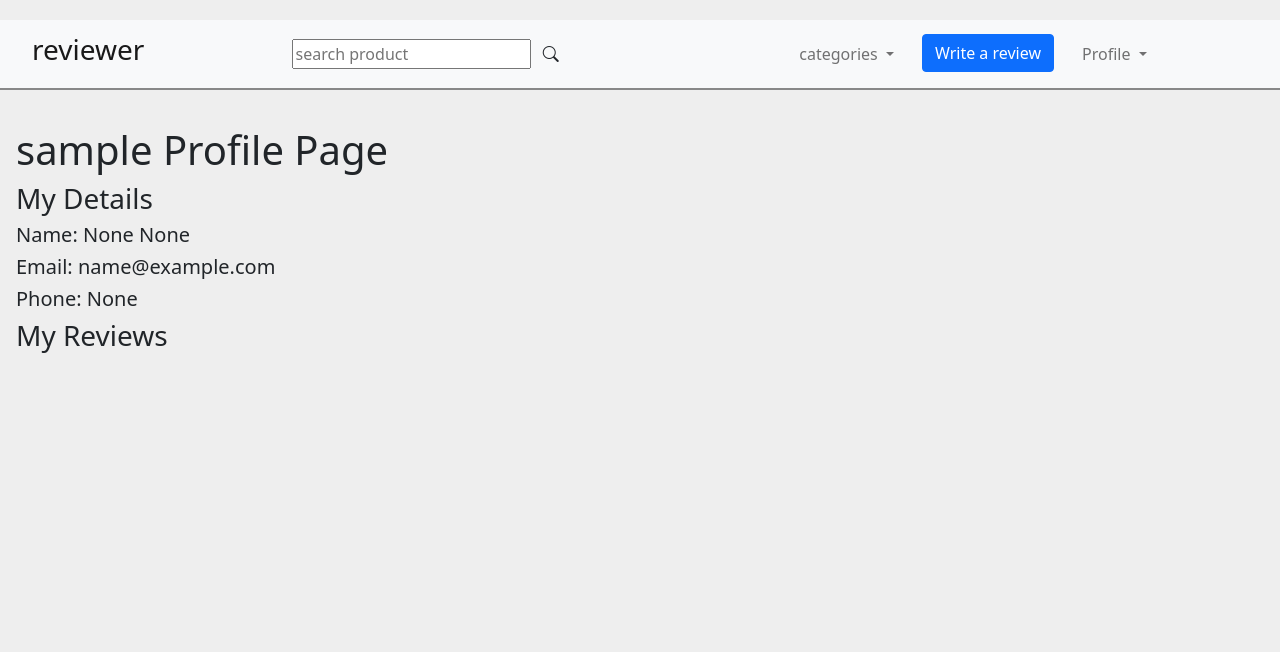
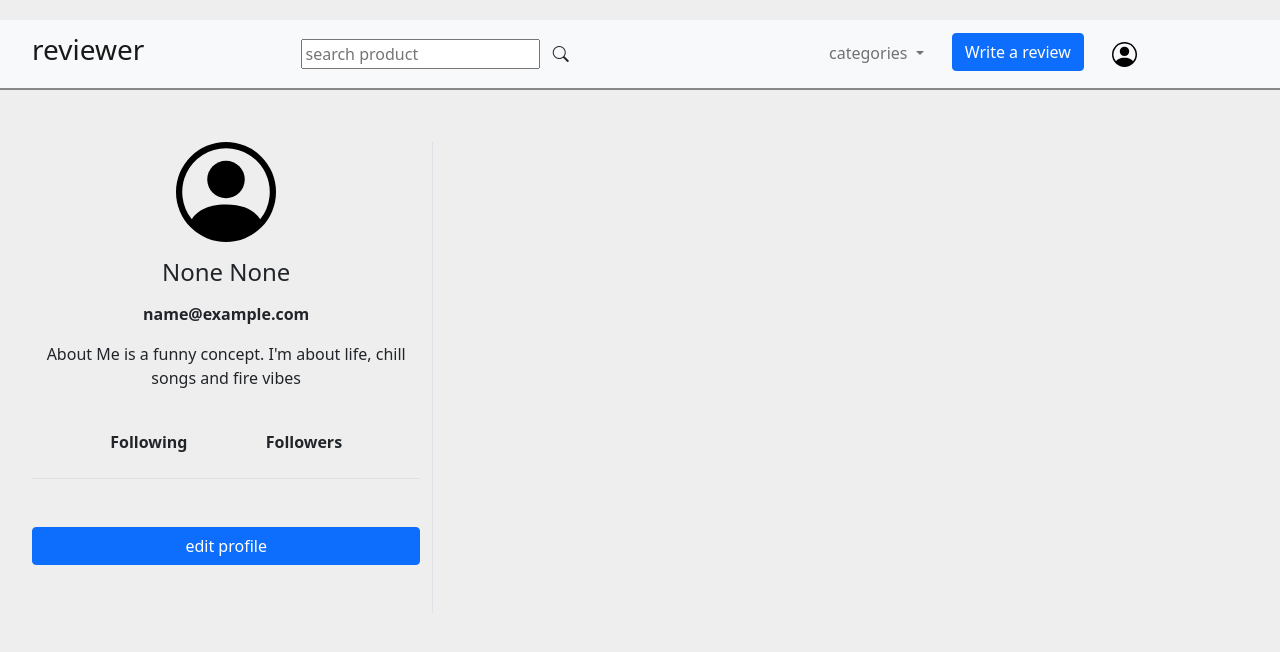
Before and after one commit to hire-blac/reviewersite, a Django app: page /profile in a window 1280 px wide. Shown: the top 652 px of the page. Run offline with Django 3.2, Linux system fonts and the light colour scheme; the visitor is signed in with stand-in values (Sample User, id 1); data that the repository does not hold is empty; some libraries are stand-ins or nearby versions.

Commit message:
profile page ui

```diff
--- a/reviewer/static/reviewer/css/style.css
+++ b/reviewer/static/reviewer/css/style.css
@@ -12,6 +12,9 @@ body {
   animation-iteration-count: infinite;
   animation-timing-function: ease-in-out;
   animation-direction: alternate;
+}
+.bi-search {
+  display: none;
 }
 
 nav {
@@ -32,6 +35,10 @@ nav ul li {
 }
 nav a {
   text-decoration: none;
+}
+.dropdown .nav-link img {
+  width: 25px;
+  height: 25px;
 }
 .content {
   width: 800px;
@@ -69,6 +76,22 @@ a.land-butt {
   width: max-content;
   padding: 10px;
 }
+.review-body {
+  max-height: 100px;
+  overflow: hidden;
+}
+
+/* Profile Styles */
+.profile-pic {
+  width: 100px;
+  height: 100px;
+  border-radius: 50%;
+  margin: auto;
+}
+.profile-pic img {
+  width: 100%;
+  height: 100%;
+}
 
 @media screen and (min-width: 500px) {
 
@@ -88,6 +111,9 @@ a.land-butt {
 
 @media screen and (min-width: 780px) {
 
+  .bi-search {
+    display: inline-block;
+  }
   .landing {
     background-position-y: -140px;
     background-size: cover;
--- a/reviewer/templates/main/base.html
+++ b/reviewer/templates/main/base.html
@@ -56,18 +56,18 @@
             <a class="btn btn-primary" href="/reviews/new">Write a review</a>
           </li>
           <li class="nav-item dropdown">
-            <a class="nav-link dropdown-toggle" href="#" id="navbarDropdown" role="button" data-bs-toggle="dropdown" aria-expanded="false">
-              Profile
+            <a class="nav-link" href="#" id="navbarDropdown" role="button" data-bs-toggle="dropdown" aria-expanded="false">
+              <img src="/static/images/person-circle.svg" alt="">
             </a>
             <ul class="dropdown-menu" aria-labelledby="navbarDropdown">
               <li>
-                <a class="dropdown-item" href="/profile">my profile</a>
+                <a class="dropdown-item border-bottom" href="/profile">my profile</a>
               </li>
               <li>
-                <a class="dropdown-item" href="">my reviews</a>
+                <a class="dropdown-item border-bottom" href="">my reviews</a>
               </li>
               <li>
-                <a class="dropdown-item" href="/logout">log out</a>
+                <a class="dropdown-item border-bottom" href="/logout">log out</a>
               </li>
             </ul>
           </li>
--- /dev/null
+++ b/reviewer/templates/main/editprofile.html
@@ -0,0 +1,6 @@
+{% extends 'main/base.html' %}
+{% block title %}{{ title }}{% endblock title %}
+
+{% block content %}
+  <h1>Edit Profile</h1>
+{% endblock content %}
--- a/reviewer/templates/main/myprofile.html
+++ b/reviewer/templates/main/myprofile.html
@@ -3,22 +3,46 @@
 {% block title %}{{title}}{% endblock title %}
 
 {% block content %}
-  <h1>{{profile.user.username}} Profile Page</h1>
-  {% comment %} <img src="{{profile.profile_pic.url}}" alt=""> {% endcomment %}
-  <h3>My Details</h3>
-  <h5>Name: {{profile.first_name}} {{profile.last_name}}</h5>
-  <h5>Email: {{profile.user.email}}</h5>
-  <h5>Phone: {{profile.phone}}</h5>
 
-  <h3>My Reviews</h3>
-  {% for review in reviews %}
-    <h2><a href="/reviews/{{review.id}}">{{review.product}}</a></h2>
-        <strong>{{review.num_upvotes}} upvotes</strong>
-        <strong>{{review.num_downvotes}} downvotes</strong>
-    <small>
-      <p><a href="">edit review</a></p>
-      <p><a href="">delete review</a></p>
-    </small>
-  {% endfor %}
+  <div class="row p-3">
 
+    <div class="col-md-4 border-end">
+      <div class="profile-pic">
+        {% comment %} <img src="{{profile.profile_pic.url}}" alt=""> {% endcomment %}
+        <img src="static/images/person-circle.svg" alt="">
+      </div>
+
+      <div class="text-center">
+        <p>
+          <h4>{{profile.first_name}} {{profile.last_name}}</h4>
+        </p>
+        <p>
+          <b>{{profile.user.email}}</b>
+        </p>
+        <p>
+          About Me is a funny concept. I'm about life, chill songs and fire vibes
+        </p>
+      </div>
+
+      <div class="d-flex following justify-content-evenly border-bottom py-4">
+        <div>
+          <b>Following</b>
+        </div>
+        <div>
+          <b>Followers</b>
+        </div>
+      </div>
+
+      <a href="/profile/edit" class="btn btn-primary my-5 d-block">edit profile</a>
+    </div>
+
+    <div class="col-md-8 px-4">
+
+      {% for review in reviews %}
+        {% include 'main/review-link-1.html' %}
+      {% endfor %}
+
+    </div>
+
+  </div>
 {% endblock content %}
--- a/reviewer/templates/main/prod-srch.html
+++ b/reviewer/templates/main/prod-srch.html
@@ -1,6 +1,6 @@
 <div class="row">
   {# icon and search-box #}
-  <div class="col-6 align-left mb-3">
+  <div class="col-6 align-left mb-3 searcher">
     <input
       type="search"
       placeholder="search for any product"
--- a/reviewer/templates/main/review-link-2.html
+++ b/reviewer/templates/main/review-link-2.html
@@ -16,7 +16,7 @@
       </small>
     </div>
 
-    <p class="px-2">
+    <p class="px-2 review-body">
       <a class="text-dark text-decoration-none" href="/reviews/{{review.id}}">{{review}}</a>
     </p>
     <div class="vote border-top pt-2">
--- a/reviewer/templates/main/review-link.html
+++ b/reviewer/templates/main/review-link.html
@@ -17,7 +17,7 @@
       </small>
     </div>
 
-    <p class="px-2">
+    <p class="px-2 review-body">
       <a class="text-dark text-decoration-none" href="/reviews/{{review.id}}">{{review}}</a>
     </p>
     <div class="vote border-top pt-2">
--- a/reviewer/urls.py
+++ b/reviewer/urls.py
@@ -6,6 +6,7 @@ urlpatterns = [
     # path('reviews', views.reviews, name='reviews'),
     path('reviews/<int:id>', views.review, name='review'),
     path('profile', views.profile, name='profile'),
+    path('profile/edit', views.edit_profile, name='edit_profile'),
     path('reviews/new', views.new_review, name='new_review'),
     path('finduser', views.find_user, name='find_user'),
     path('upvote', views.upvote, name='upvote'),
--- a/reviewer/views.py
+++ b/reviewer/views.py
@@ -209,3 +209,12 @@ def profile(response):
         'reviews': reviews
         }
     return render(response, 'main/myprofile.html', context )
+
+@login_required(login_url='/login/')
+def edit_profile(response):
+    my_profile = response.user.profile
+    context = {
+        'title': 'Edit Profile',
+        'profile': my_profile
+    }
+    return render( response, 'main/editprofile.html', context )
```
Also changed, not shown: reviewer/templates/main/review-link-1.html (added, +36 -0 lines), reviewer/static/images/person-circle.svg (added).
